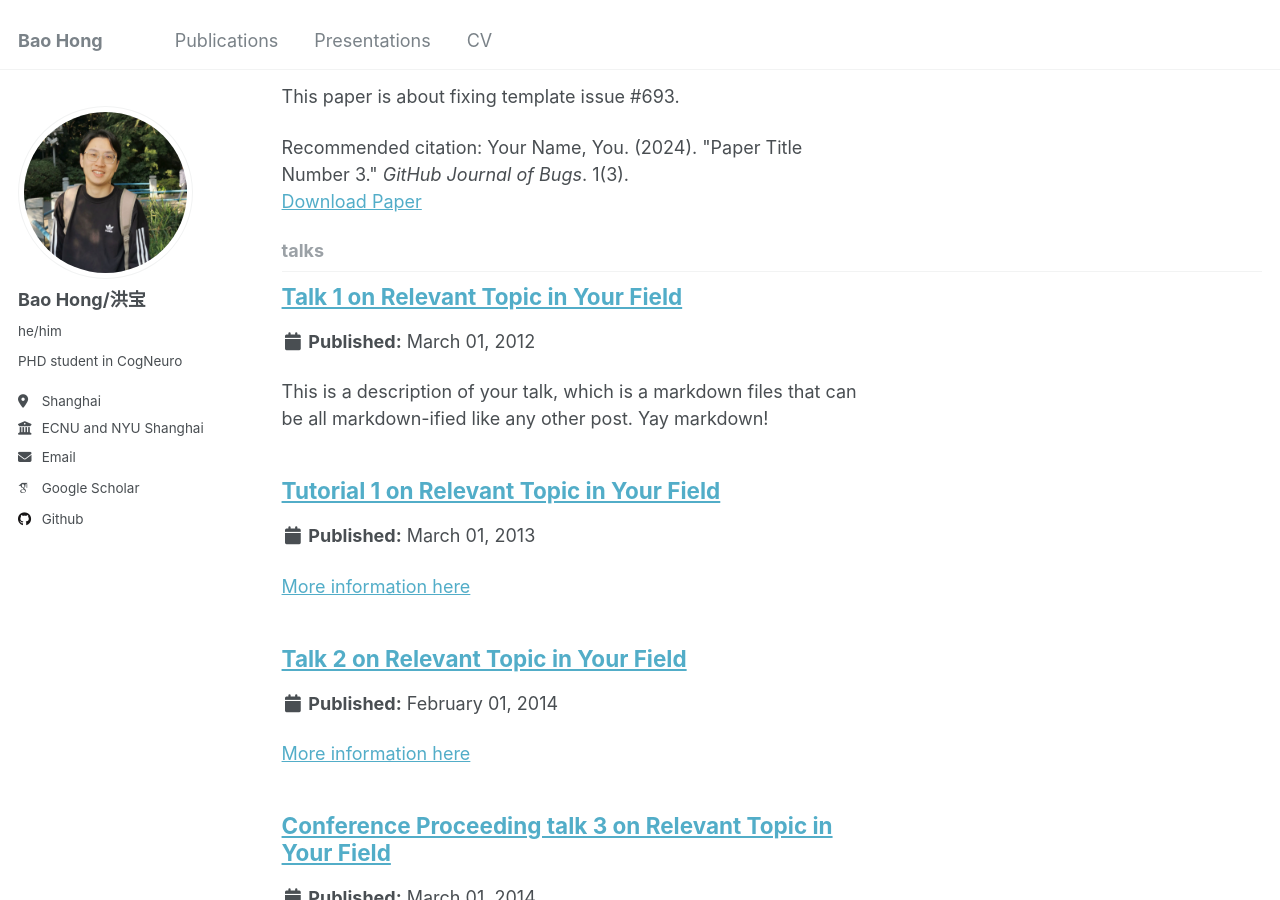
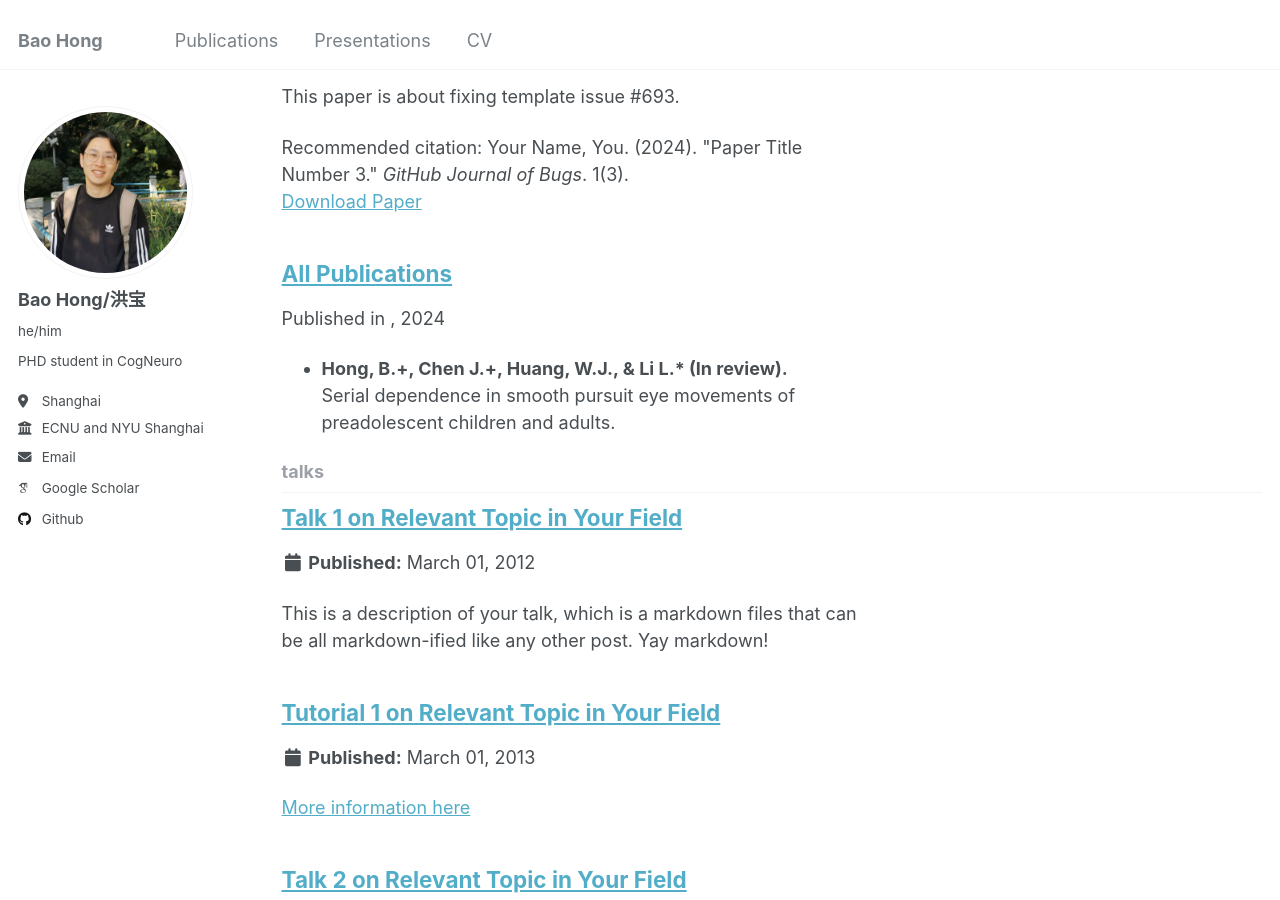
Before and after one commit to Bao-Hong/Bao-Hong.github.io, a Jekyll site: the page built from _pages/collection-archive.html, in a window 1280 px wide and 900 px high, scrolled down 1168 px. Built offline with Jekyll 4.4.1, drawn with Linux system fonts in a browser that asks for light colours; some web fonts are replaced.

Commit message:
Initial committest

```diff
--- a/_publications/all_publications.md
+++ b/_publications/all_publications.md
@@ -1,3 +1,8 @@
+---
+title: "All Publications"
+layout: null
+---
+
 - **Hong, B.+, Chen J.+, Huang, W.J., & Li L.* (In review).**
   Serial dependence in smooth pursuit eye movements of preadolescent children and adults.
 
```
